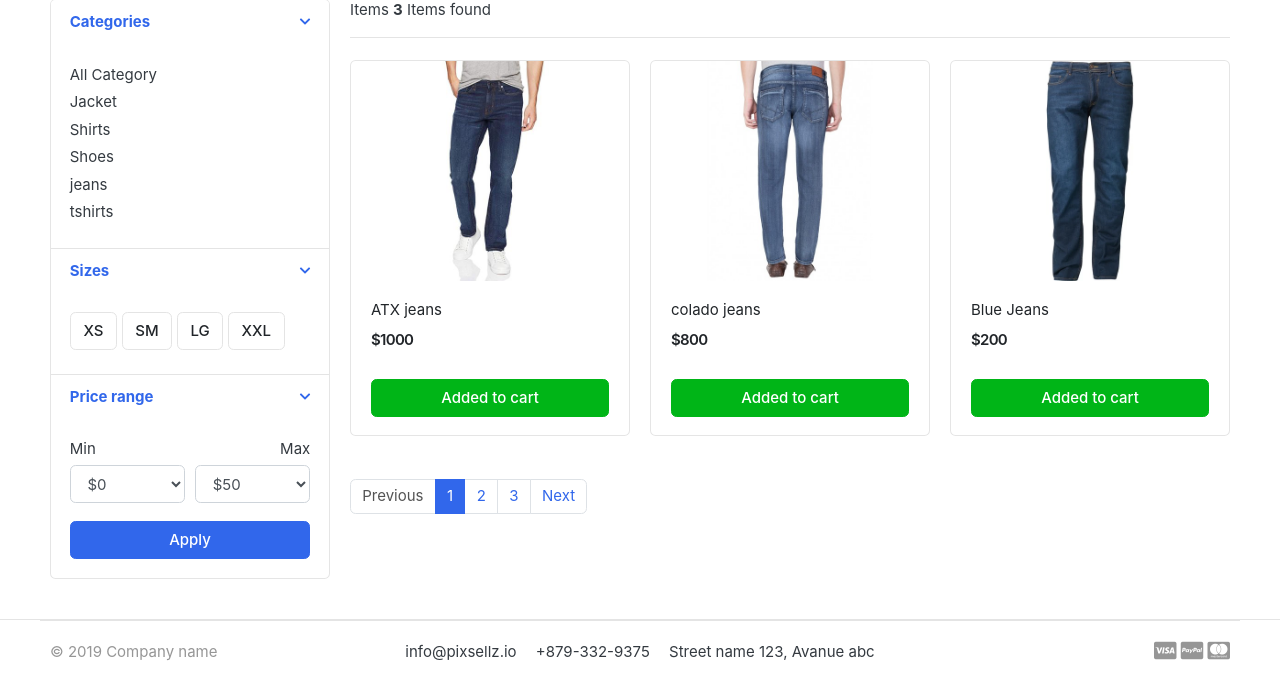
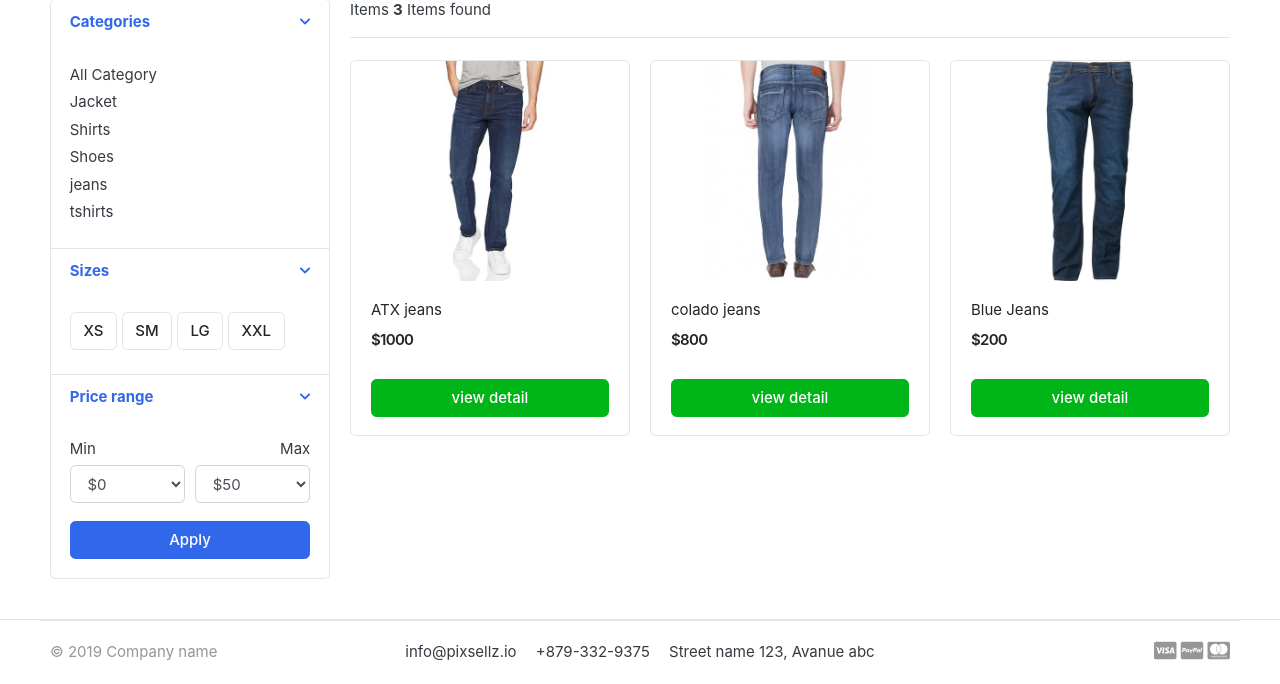
Before and after one commit to Ved3264/VKart.ecom, a Django app: page /store/jeans/ in a window 1280 px wide. Shown: the part 295-979 px from the top of the page. Run offline with Django 3.2, Linux system fonts and the light colour scheme; data comes from the database, SQL or seed files in the repository; some libraries are stand-ins or nearby versions; some web fonts are replaced.

Commit message:
add paginator to  store page

```diff
--- a/store/views.py
+++ b/store/views.py
@@ -4,6 +4,9 @@ from category.models import Category
 from carts.models import CartItem
 from carts.views import _cart_id
 from django.http import HttpResponse
+from django.core.paginator import Paginator,EmptyPage,PageNotAnInteger
+
+
 def store(request,category_slug=None):
       categories=None
       products=None
@@ -11,12 +14,18 @@ def store(request,category_slug=None):
       if category_slug!=None:
             categories = get_object_or_404(Category,slug=category_slug)
             product_store= Product.objects.all().filter(category=categories,is_available=True)
+            paginator = Paginator(product_store,6)
+            page = request.GET.get('page')
+            paged_products = paginator.get_page(page)
             product_count = product_store.count()
       else:
            product_store  = Product.objects.all().filter(is_available=True)
+           paginator = Paginator(product_store,6)
+           page = request.GET.get('page')
+           paged_products = paginator.get_page(page)
            product_count = product_store.count()
       context={
-            'product_store':product_store,
+            'product_store':paged_products,
             'product_count':product_count,
       }
       return render(request,'stores/store.html',context)
--- a/templates/stores/store.html
+++ b/templates/stores/store.html
@@ -142,7 +142,7 @@
                                           <!-- <del class="price-old">$1980</del> -->
                                     </div> <!-- price-wrap.// -->
                               </div>
-                              <a href="{% url 'add_cart' product.id %}" class="btn btn-block btn-success">Added to cart </a>
+                              <a href="{{ product.get_url }}" class="btn btn-block btn-success">view detail</a>
                         </figcaption>
                   </figure>
             </div> <!-- col.// -->
@@ -151,13 +151,27 @@
 
 
       <nav class="mt-4" aria-label="Page navigation sample">
-        <ul class="pagination">
-          <li class="page-item disabled"><a class="page-link" href="#">Previous</a></li>
-          <li class="page-item active"><a class="page-link" href="#">1</a></li>
-          <li class="page-item"><a class="page-link" href="#">2</a></li>
-          <li class="page-item"><a class="page-link" href="#">3</a></li>
-          <li class="page-item"><a class="page-link" href="#">Next</a></li>
-        </ul>
+      {% if product_store.has_other_pages %}
+      <ul class="pagination">
+            {% if product_store.has_previous %}
+            <li class="page-item"><a class="page-link" href="?page={{product_store.previous_page_number}}">Previous</a></li>
+            {% else %}
+            <li class="page-item disabled"><a class="page-link" href="#">Previous</a></li>
+            {% endif %}
+            {% for i in product_store.paginator.page_range %}
+              {%if product_store.number == i %}
+              <li class="page-item active"><a class="page-link" href="#">{{i}}</a></li>
+              {% else %}
+              <li class="page-item"><a class="page-link" href="?page={{i}}">{{i}}</a></li>
+              {% endif %}
+            {% endfor %}
+            {% if product_store.has_next %}
+            <li class="page-item"><a class="page-link" href="?page={{product_store.next_page_number}}">Next</a></li>
+            {% else %}
+            <li class="page-item disabled"><a class="page-link" href="#">Next</a></li>
+            {% endif %}
+      </ul>
+      {% endif %}
       </nav>
 
             </main> <!-- col.// -->
```
